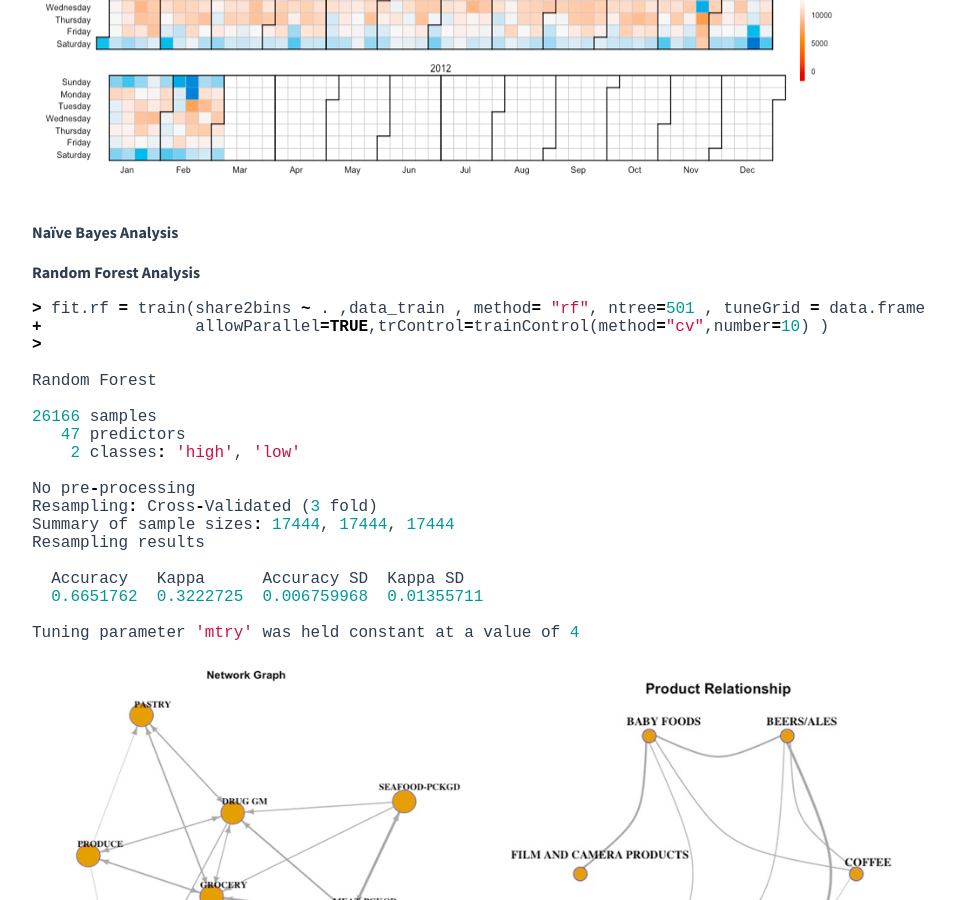
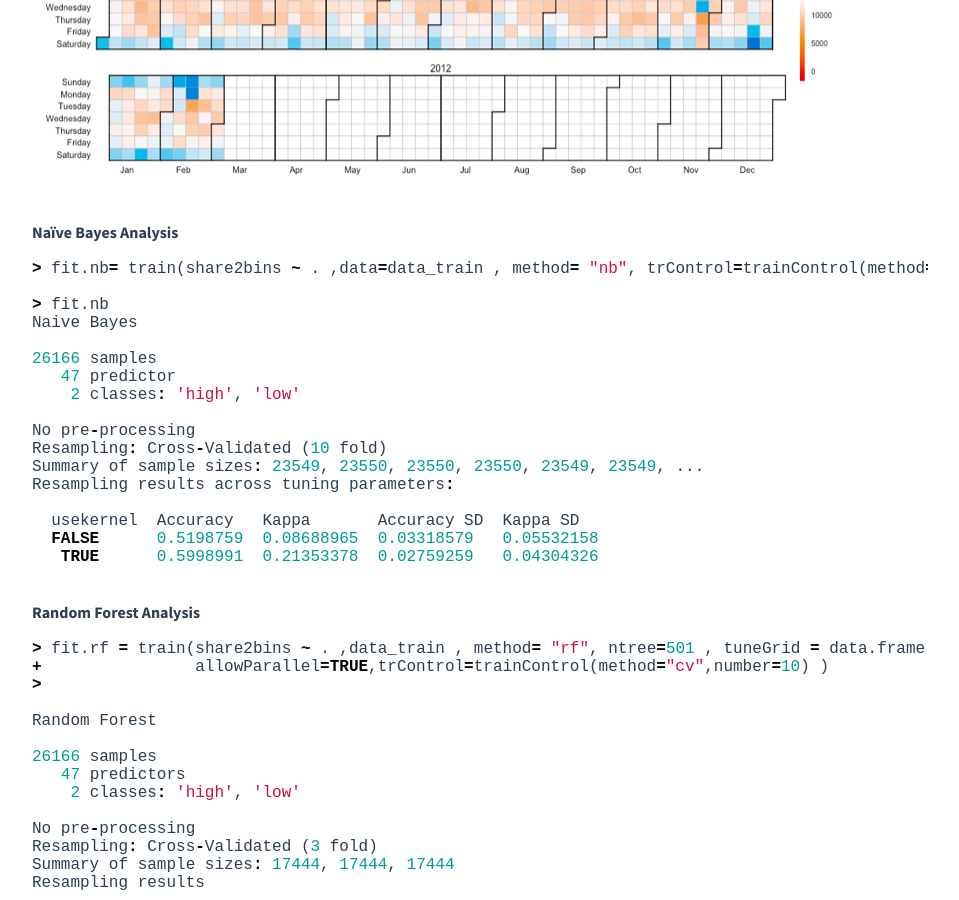
Before and after one commit to Lanbig/lanbig.github.io, a Jekyll site: the page built from _posts/2016-03-10-Predict-Online-News-Popularity.md, in a window 1280 px wide and 900 px high, scrolled down 1815 px. Shown: the whole window, without its empty margins (160-1119 px from the left). Built offline with Jekyll 4.4.1, drawn with Linux system fonts in a browser that asks for light colours; nearby versions of some CDN libraries.

Commit message:
pre-post3

````diff
--- a/_posts/2016-03-10-Predict-Online-News-Popularity.md
+++ b/_posts/2016-03-10-Predict-Online-News-Popularity.md
@@ -70,6 +70,26 @@ fancyRpartPlot(fit.rpart8$finalModel)
 
 
 **Naïve Bayes Analysis**
+```R
+> fit.nb= train(share2bins ~ . ,data=data_train , method= "nb", trControl=trainControl(method="cv",number=10))
+
+> fit.nb
+Naive Bayes
+
+26166 samples
+   47 predictor
+    2 classes: 'high', 'low'
+
+No pre-processing
+Resampling: Cross-Validated (10 fold)
+Summary of sample sizes: 23549, 23550, 23550, 23550, 23549, 23549, ...
+Resampling results across tuning parameters:
+
+  usekernel  Accuracy   Kappa       Accuracy SD  Kappa SD
+  FALSE      0.5198759  0.08688965  0.03318579   0.05532158
+   TRUE      0.5998991  0.21353378  0.02759259   0.04304326
+
+```
 
 **Random Forest Analysis**
 ```R
@@ -99,4 +119,5 @@ Tuning parameter 'mtry' was held constant at a value of 4
 
 ## Performance Evaluation
 As a result, Naïve Bayes does not work very well with the dataset. Decision tree is one the useful modeling technique since this technique is easy to interpret and understand the result. Moreover, random forest analysis is the best modeling technique with the dataset because it gets the highest accuracy in both training and testing dataset.
+
 ![Performance comparision](http://{{ site.url }}/img/content_images/viz3.png)
````
